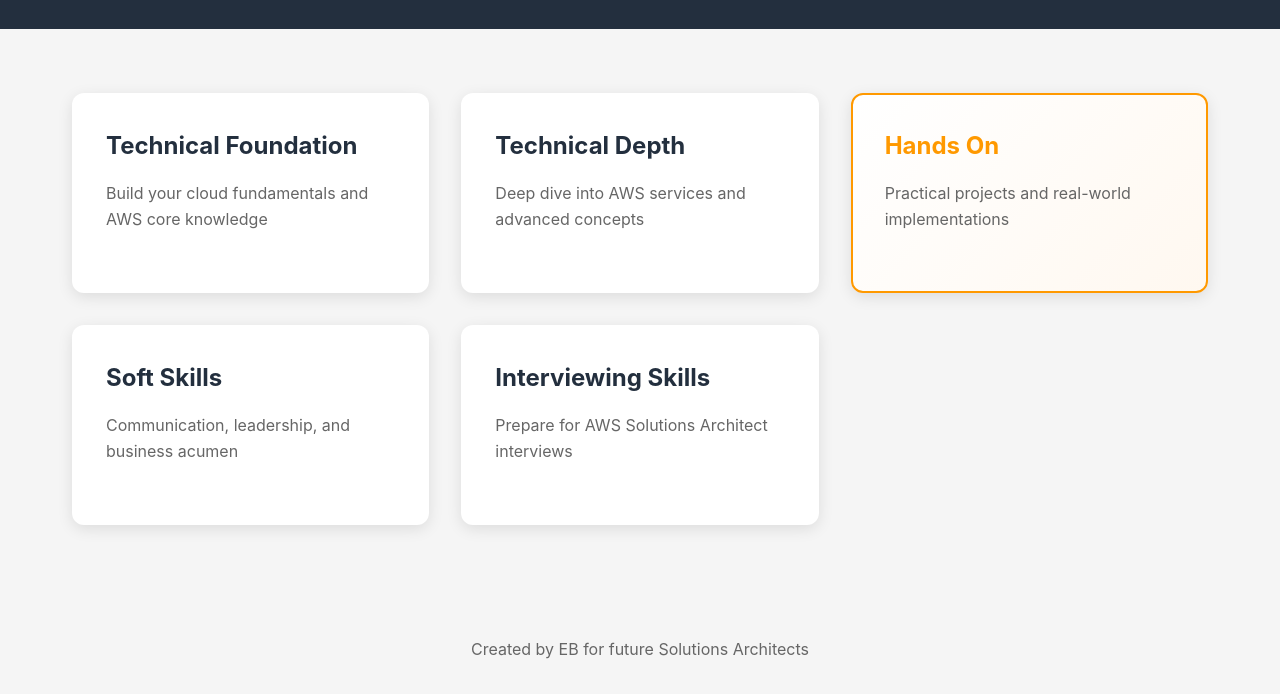
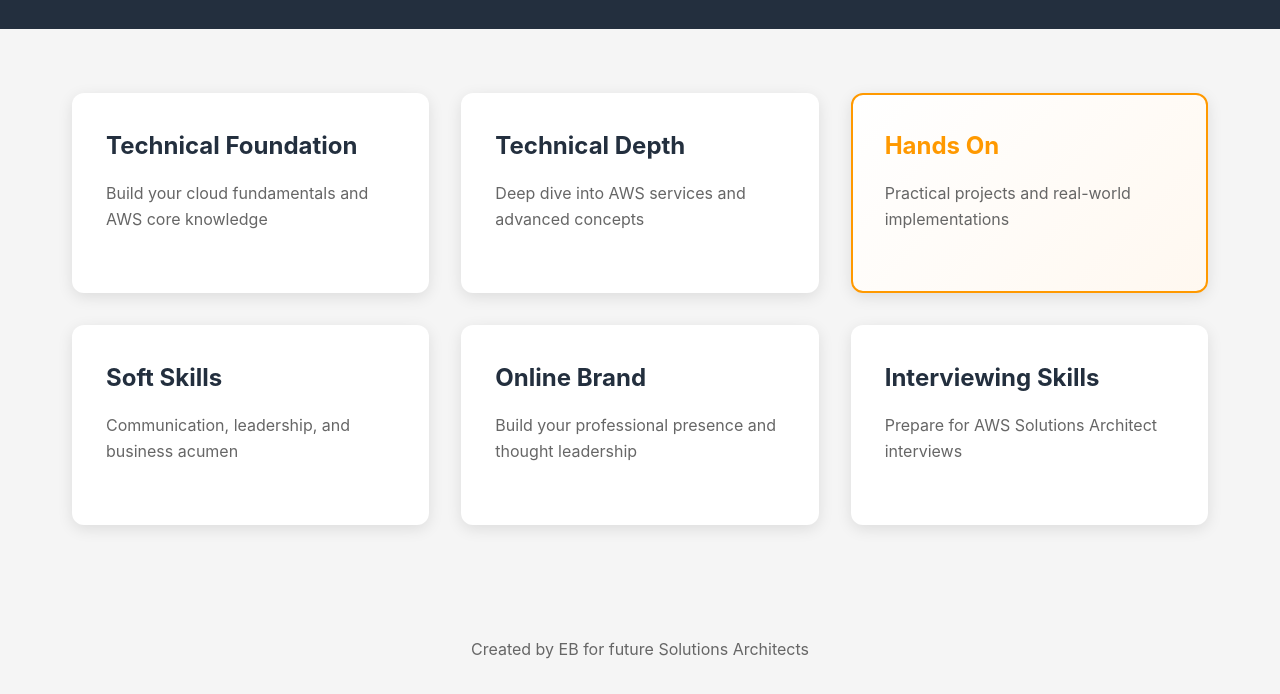
Before and after one commit to ekhiyami/aws-sa-roadmap, a plain HTML site: page index.html in a window 1280 px wide. Shown: the part 138-832 px from the top of the page. Drawn offline with Linux system fonts and the light colour scheme.

Commit message:
Add files via upload

```diff
--- a/index.html
+++ b/index.html
@@ -171,9 +171,14 @@
                 <p>Practical projects and real-world implementations</p>
             </div>
 
-            <div class="phase-card" onclick="location.href='#'">
+            <div class="phase-card" onclick="location.href='softskills.html'">
                 <h2>Soft Skills</h2>
                 <p>Communication, leadership, and business acumen</p>
+            </div>
+
+            <div class="phase-card" onclick="location.href='#'">
+                <h2>Online Brand</h2>
+                <p>Build your professional presence and thought leadership</p>
             </div>
 
             <div class="phase-card" onclick="location.href='#'">
```
